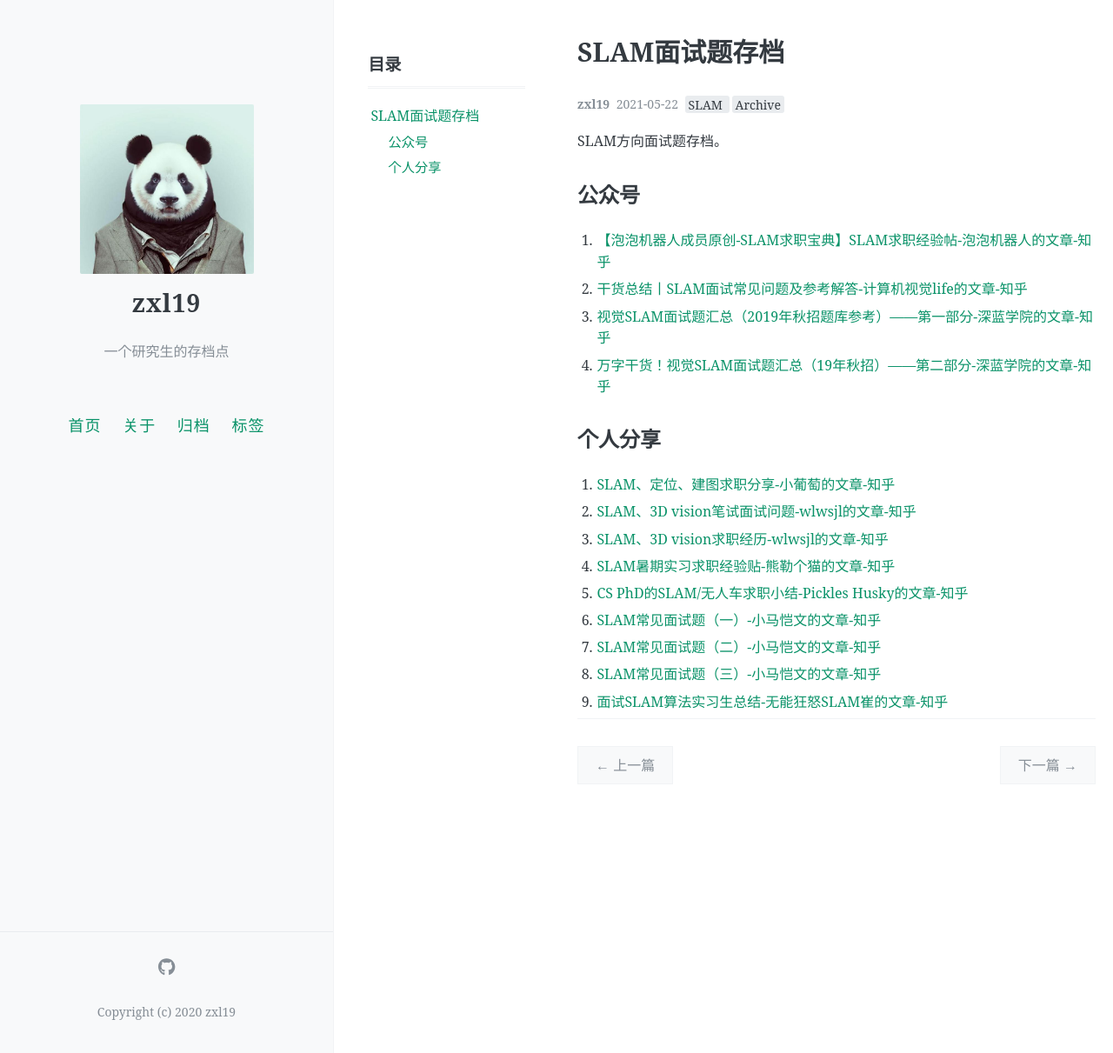
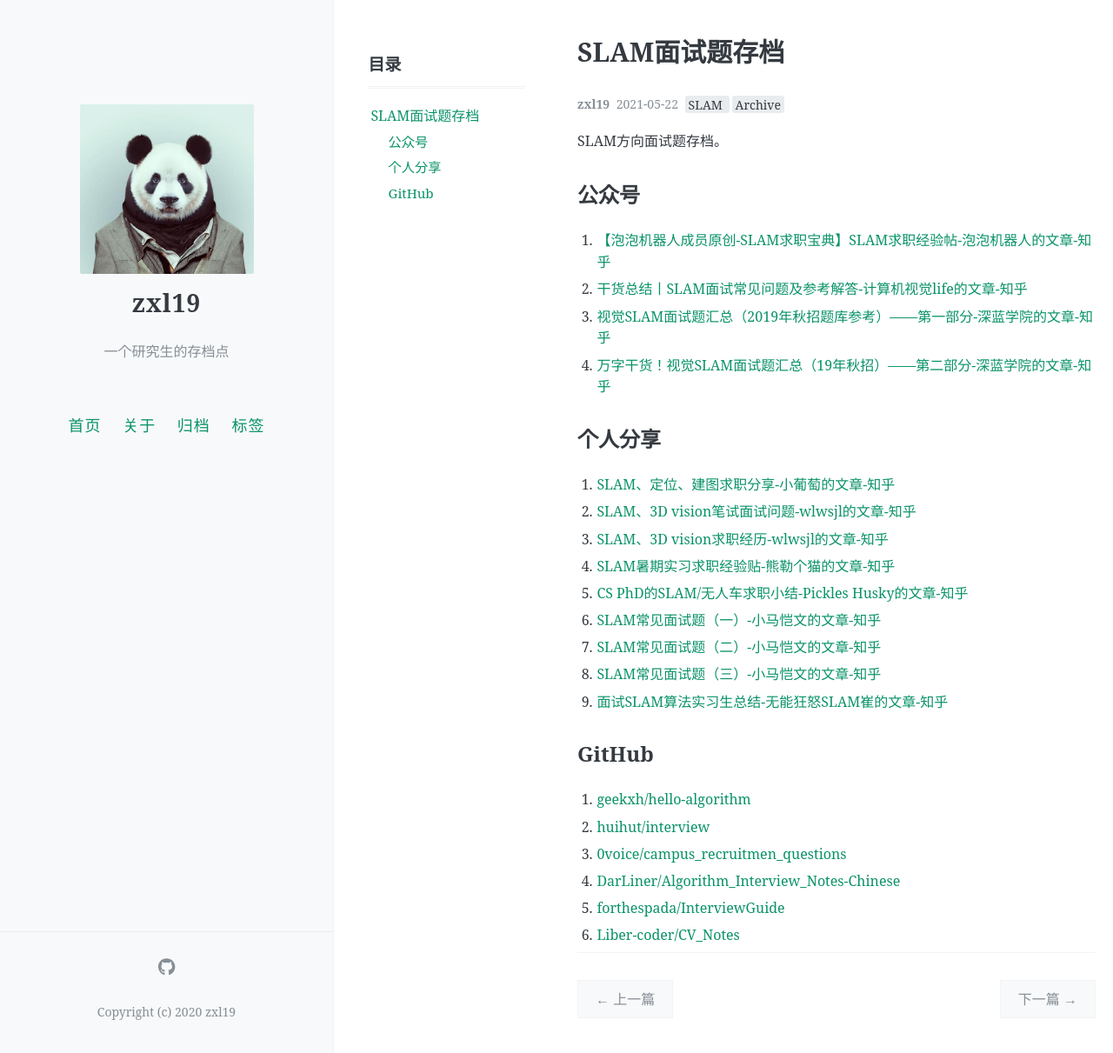
Before and after one commit to zxl19/zxl19.github.io, a Jekyll site: the page built from _posts/2021-05-22-slam-interview.md, in a window 1280 px wide and 1211 px high. Shown: the whole window at 87% size. Built offline with Jekyll 4.4.1, drawn with Linux system fonts in a browser that asks for light colours; comment, search, counter and statistics services are not loaded.

Commit message:
Update Posts

```diff
--- a/_posts/2021-05-22-slam-interview.md
+++ b/_posts/2021-05-22-slam-interview.md
@@ -31,3 +31,12 @@ SLAM方向面试题存档。
 7. [SLAM常见面试题（二）-小马恺文的文章-知乎](https://zhuanlan.zhihu.com/p/46696986)
 8. [SLAM常见面试题（三）-小马恺文的文章-知乎](https://zhuanlan.zhihu.com/p/46697912)
 9. [面试SLAM算法实习生总结-无能狂怒SLAM崔的文章-知乎](https://zhuanlan.zhihu.com/p/76280626)
+
+## GitHub
+
+1. [geekxh/hello-algorithm](https://github.com/geekxh/hello-algorithm)
+2. [huihut/interview](https://github.com/huihut/interview)
+3. [0voice/campus_recruitmen_questions](https://github.com/0voice/campus_recruitmen_questions)
+4. [DarLiner/Algorithm_Interview_Notes-Chinese](https://github.com/DarLiner/Algorithm_Interview_Notes-Chinese)
+5. [forthespada/InterviewGuide](https://github.com/forthespada/InterviewGuide)
+6. [Liber-coder/CV_Notes](https://github.com/Liber-coder/CV_Notes)
```
Also changed, not shown: _posts/2021-05-22-cpp-material.md (+1 -0 lines).
